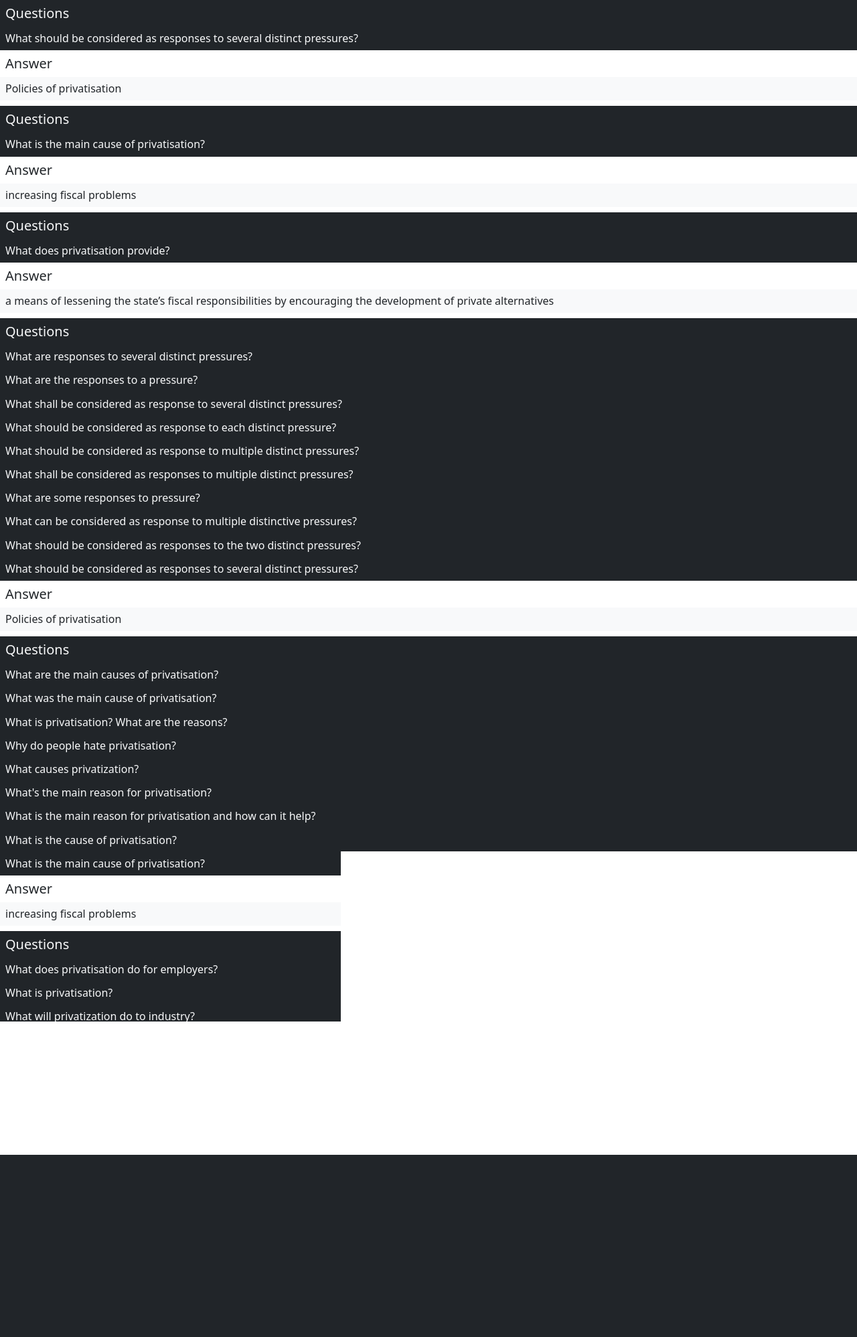
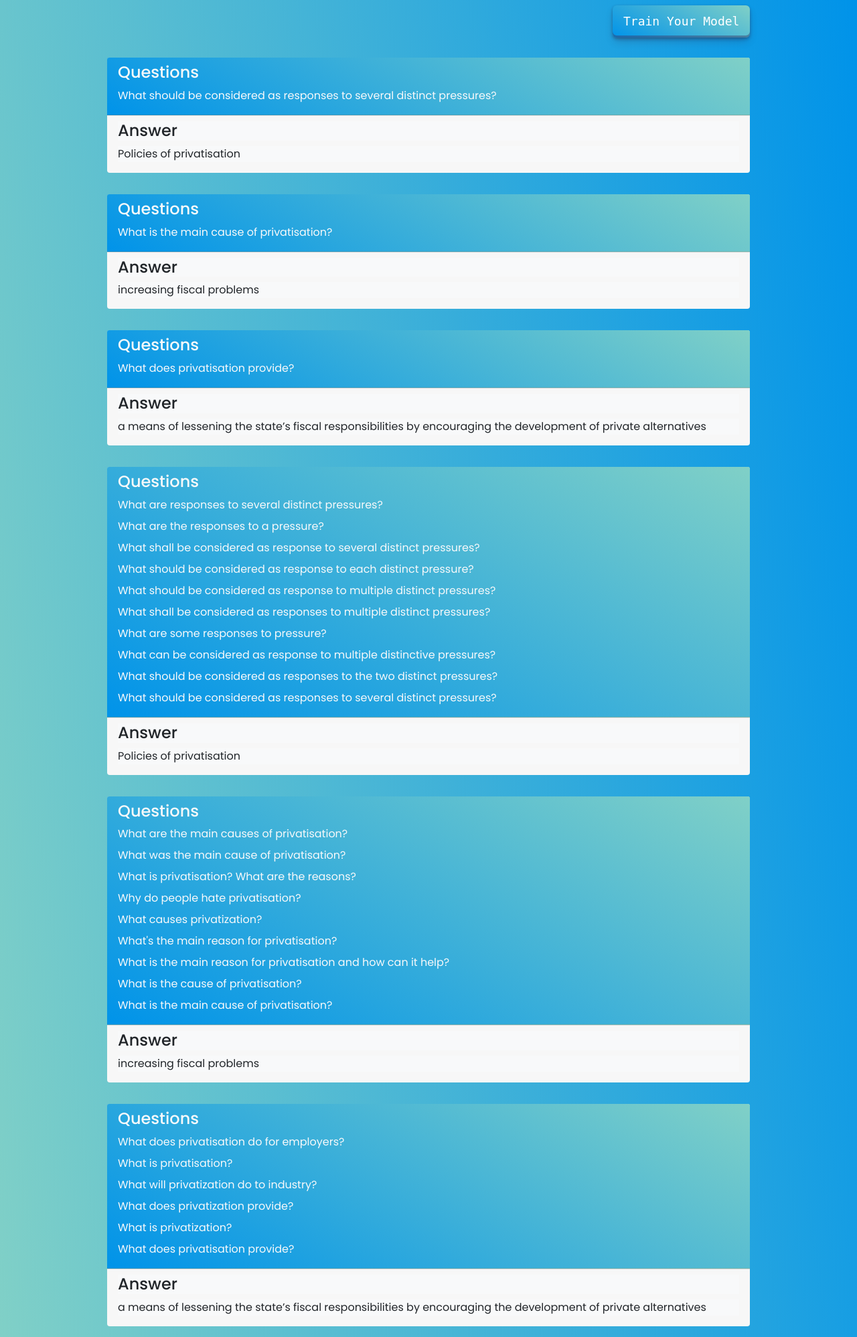
Before and after one commit to neelshah2409/AI_Chat_bot_old, a Django app: page /QueShow in a window 1280 px wide. Shown: the whole page at 67% size. Before the commit the page ends 1724 px from the top, so only its background shows below. Run offline with Django 4.2, Linux system fonts and the light colour scheme; parts of the project's set-up code (start-up, migrations or seed data) failed here and were passed over.

Commit message:
quegendisplay_modify

```diff
--- a/AIC/AIC_APP/static/AIC_APP/css/style.css
+++ b/AIC/AIC_APP/static/AIC_APP/css/style.css
@@ -16,6 +16,7 @@ body {
     align-items: center;
     /* min-height: 100vh; */
     background-color: #FFDEE9;
+    background-size: contain;
     background-image: linear-gradient(225deg, #B5FFFC 0%, #FFDEE9 100%);
 }
 
@@ -331,3 +332,9 @@ text-decoration:underline;
         width: 70vw !important;
     }
 }
+
+.bg-que{
+
+    background-color: rgb(0, 147, 233) !important;
+    background-image: linear-gradient(209deg, rgb(128, 208, 199) 0%, rgb(0, 147, 233) 100%) !important;
+}
--- a/AIC/AIC_APP/templates/AIC_APP/questionGenerationdisplay.html
+++ b/AIC/AIC_APP/templates/AIC_APP/questionGenerationdisplay.html
@@ -4,34 +4,74 @@
 <head>
     <meta charset="UTF-8">
     <title>questionGenerationdisplay</title>
+    {% load static %}
     <link href="https://cdn.jsdelivr.net/npm/bootstrap@5.0.2/dist/css/bootstrap.min.css" rel="stylesheet" integrity="sha384-EVSTQN3/azprG1Anm3QDgpJLIm9Nao0Yz1ztcQTwFspd3yD65VohhpuuCOmLASjC" crossorigin="anonymous">
-    <link rel="stylesheet" href="https://cdn.jsdelivr.net/npm/bootstrap-icons@1.8.1/font/bootstrap-icons.css">
-    <link rel="stylesheet" href="https://cdnjs.cloudflare.com/ajax/libs/font-awesome/4.7.0/css/font-awesome.css"> {% load static %}
+    <link rel="stylesheet" href="https://cdnjs.cloudflare.com/ajax/libs/font-awesome/4.7.0/css/font-awesome.css">
+    <style>
+        @font-face {
+            font-family: "Android";
+            src: url("{% static 'AIC_APP/css/Android.ttf' %}");
+        }
+    </style>
+    <link rel="stylesheet" href="{% static 'AIC_APP/css/style.css' %}">
+    <link rel="stylesheet" href="{% static 'AIC_APP/css/background.css' %}">
+    <link rel="stylesheet" href="{% static 'AIC_APP/css/loading.css' %}">
 </head>
 
-<body>
-    <div id="questionGenerationdisplay"></div>
+<body style="background-color: rgb(0, 147, 233) !important;
+background-image: linear-gradient(262deg,  rgb(0, 147, 233) 0%,rgb(128, 208, 199) 100%);
+">
+    <section class="position-absolute w-100 h-100 text-center top-0 loadingBox" style="z-index: 1111!important;display: none;">
+        <div class="background"></div>
+        <div class="h-100 w-100 d-flex align-items-center overflow-hidden">
+            <svg viewBox="0 0 800 500" xmlns="http://www.w3.org/2000/svg" class="w-100" style="transform:scale(1.2) translateY(-15%);">
+                <defs>
+
+                <line class="mark" x1="0" y1="0" x2="0" y2="0" fill="none" stroke="#5BB4D8" stroke-miterlimit="10" stroke-linecap="none" stroke-width="12"/>
+
+                </defs>
+            <g class="container1"/>
+            <g class="container2"/>
+            <text x="325" y="450" letter-spacing="4" class="processing">Processing</text>
+            </svg>
+        </div>
+    </section>
+    <div class="d-flex justify-content-around flex-wrap w-75 mx-auto my-2">
+        <a href="#" id="trainModel" class="text-decoration-none ms-auto"><button class="button-29" role="button">Train Your Model</button></a>
+    </div>
+    <div id="questionGenerationdisplay" class="d-flex justify-content-center flex-column align-items-center"></div>
 </body>
 
-<!--<script src="../training/intents.json"></script>-->
+    <script src="https://cdn.jsdelivr.net/npm/bootstrap@5.0.2/dist/js/bootstrap.bundle.min.js" integrity="sha384-MrcW6ZMFYlzcLA8Nl+NtUVF0sA7MsXsP1UyJoMp4YLEuNSfAP+JcXn/tWtIaxVXM" crossorigin="anonymous"></script>
+    <script src="{% static 'AIC_APP/js/gsap.min.js' %}"></script>
     <script src="https://code.jquery.com/jquery-3.6.0.min.js" integrity="sha256-/xUj+3OJU5yExlq6GSYGSHk7tPXikynS7ogEvDej/m4=" crossorigin="anonymous"></script>
-
+    <script src="https://code.jquery.com/ui/1.13.1/jquery-ui.min.js" integrity="sha256-eTyxS0rkjpLEo16uXTS0uVCS4815lc40K2iVpWDvdSY=" crossorigin="anonymous"></script>
+    <script src="{% static 'AIC_APP/js/bganimation.js' %}"></script>
+    <script src="{% static 'AIC_APP/js/index.js' %}"></script>
+    <script src="{% static 'AIC_APP/js/question.js' %}"></script>
+    <script src="{% static 'AIC_APP/js/TweenMax.min.js' %}"></script>
+    <script src="{% static 'AIC_APP/js/loading.js' %}"></script>
     <script>
-    $(document).ready(function() {
+        $(document).ready(function () {
             var temp = "{% static 'AIC_APP/intents.json' %}";
-        $.getJSON(temp, function(jd) {
+            let temp1 = "";
+            $.getJSON(temp, function (jd) {
                 for (let i in jd) {
                     for (let j = 0; j < jd[i].length; j++) {
-                    $("#questionGenerationdisplay").append(`<h5 class='bg-dark text-light m-0 p-2'>Questions</h5>`);
+                        temp1+=`<div class="card my-3 w-75 ṃx-auto border-0">
+                                    <div class="card-header bg-que">
+                                            <h4 class="text-light card-title">Questions</h4>`;
                         // for (let n = 0; n < jd[i][j]['patterns'].length; j++) {
                         for (n in jd[i][j]['patterns']) {
-                        $("#questionGenerationdisplay").append(`<h6 class='bg-dark text-light m-0 p-2'>${jd[i][j]['patterns'][n]}</h6>`)
+                            temp1+=`<p class=" card-title text-light">${jd[i][j]['patterns'][n]}</p>`;
                         }
-                    $("#questionGenerationdisplay").append(`<h5 class='bg-loght text-dark m-0 p-2'>Answer</h5>
-                                                            <h6 class='bg-light text-dark p-2'>${jd[i][j]['responses']}</h6>`)
+                        temp1+='</div>';
+                        temp1 +=`<div class="card-footer">
+                                    <h4 class="bg-light text-dark card-title">Answer</h4>
+                                <p class="bg-light text-dark card-title">${jd[i][j]['responses']}</p></div></div>`;
                     }
-
                 }
+                $('#questionGenerationdisplay').html(temp1);
             });
 
 
--- a/AIC/inputText.txt
+++ b/AIC/inputText.txt
@@ -1 +1 @@
-I am HarshilI am HarshilsadsadHKASdI am Harshil
+I am HarshilI am HarshilsadsadHKASdI am HarshilYou Are SiddhiYou Are Siddhi...okayi am siddhi.i am siddhi
```
Lines whose indentation alone changed are shown as unchanged.
